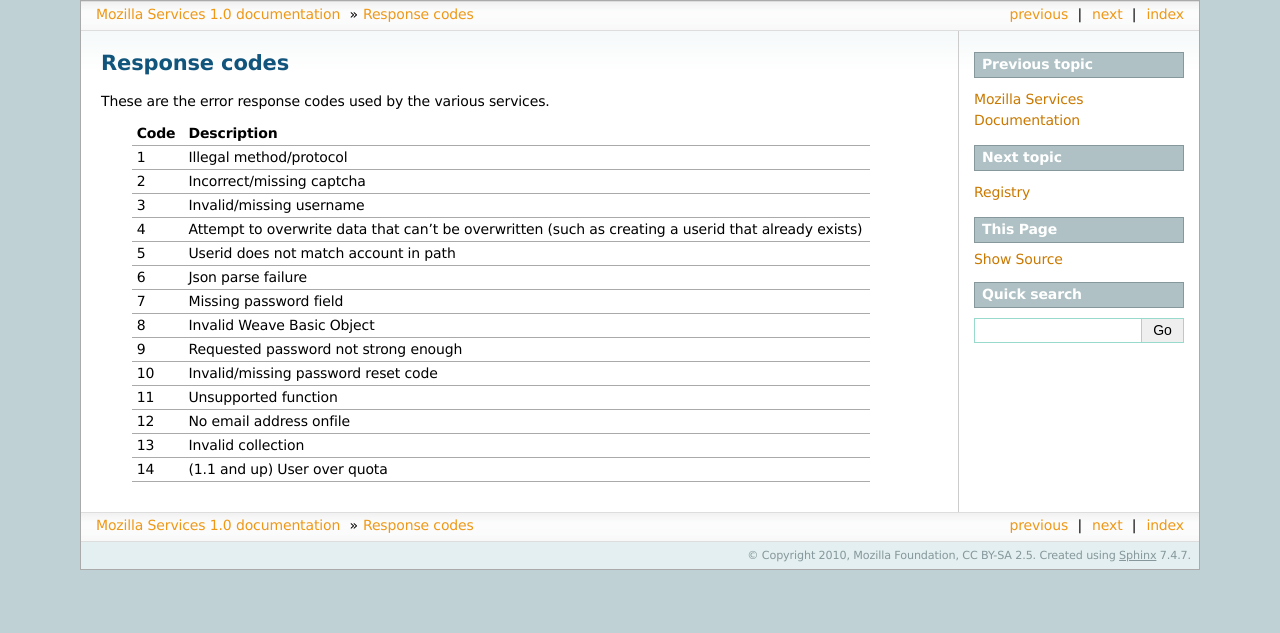
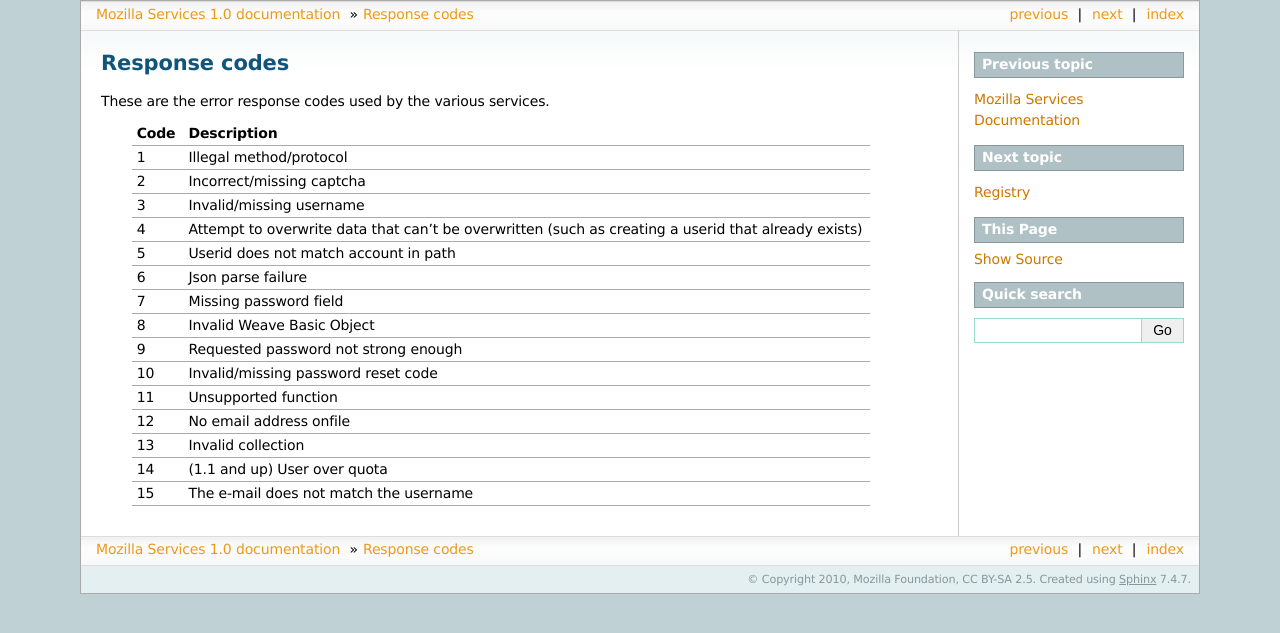
Before and after one commit to mozilla-services/docs, a Sphinx documentation site: the page built from source/respcodes.rst, in a window 1280 px wide. Shown: the top 633 px of the page. Built offline with Sphinx 7.4.7, drawn with Linux system fonts in a browser that asks for light colours.

Commit message:
added the new response code

```diff
--- a/source/respcodes.rst
+++ b/source/respcodes.rst
@@ -38,3 +38,5 @@
 +------+-----------------------------------------------------------------------------------------------------+
 | 14   | (1.1 and up) User over quota                                                                        |
 +------+-----------------------------------------------------------------------------------------------------+
+| 15   | The e-mail does not match the username                                                              |
++------+-----------------------------------------------------------------------------------------------------+
```
